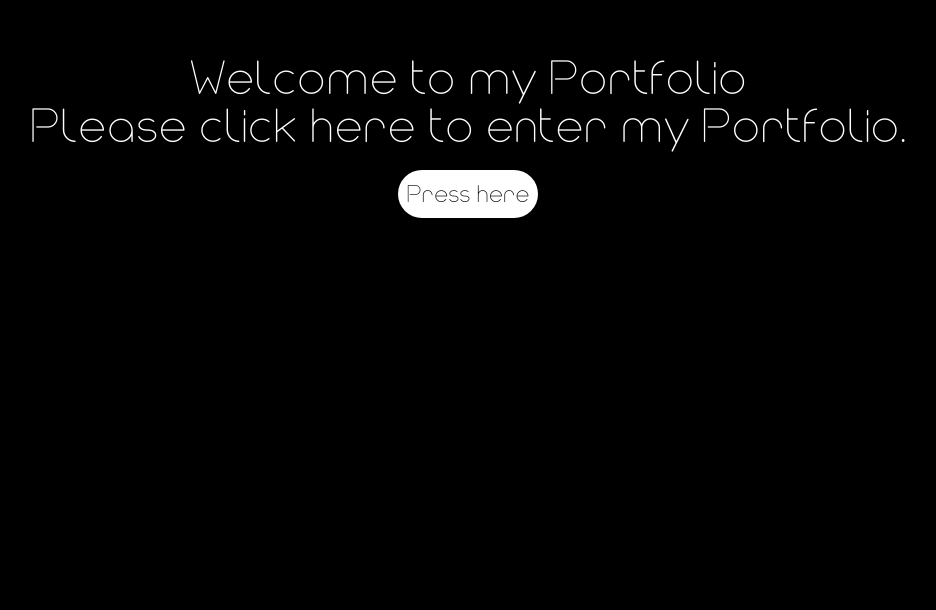
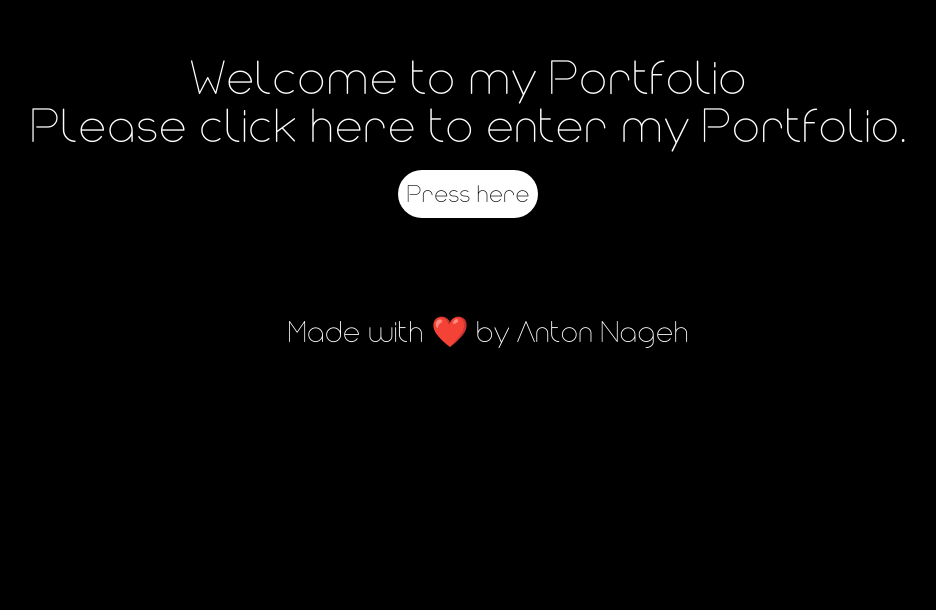
Before and after one commit to AntonNageh/PortfolioTemplate, a React (Vite) app: page / in a window 1280 px wide. Shown: the part 190-800 px from the top of the page, without its empty margins (172-1108 px from the left). Built offline with nearby package versions, Linux system fonts and the light colour scheme.

Commit message:
FooterAdded

```diff
--- a/src/App.jsx
+++ b/src/App.jsx
@@ -24,6 +24,7 @@ function App() {
         <Route path="/contact" element={<Contact/>}/>
       </Routes>
       </BrowserRouter>
+
     </div>
 
   )
--- a/src/Main Components/Footer/Footer.jsx
+++ b/src/Main Components/Footer/Footer.jsx
@@ -1,7 +1,9 @@
 
 const Footer = () => {
   return (
-    <div>Footer</div>
+    <div className="text-white flex flex-row md:justify-around w-full text-sm md:pl-10 md:pb-5 md:pt-24">
+        <h1 className="text-3xl ">Made with ❤️ by Anton Nageh</h1>
+    </div>
   )
 }
 
--- a/src/Pages/Landpage/Landpage.jsx
+++ b/src/Pages/Landpage/Landpage.jsx
@@ -256,6 +256,7 @@ const Landpage = () => {
             ref={Video2Ref}
     />
     </div>
+
     </>
 
   );
--- a/src/Pages/Welcome/Welcome.jsx
+++ b/src/Pages/Welcome/Welcome.jsx
@@ -1,6 +1,7 @@
 import { useEffect } from "react";
 import 'animate.css';
 import './Welcome.css';
+import Footer from "../../Main Components/Footer/Footer";
 function Welcome () {
     useEffect(()=>{
 
@@ -30,6 +31,7 @@ function Welcome () {
             <h1 id="NowText" className="text-6xl hidden font-extrabold Scrollup md:mt-[5rem]">now :)  </h1>
             </div>
 
+            <Footer/>
        </div>
     );
 };
--- a/src/Projects/Project.jsx
+++ b/src/Projects/Project.jsx
@@ -32,6 +32,7 @@ const Project = ({ name, subname, paragraph, thumbnail1, thumbnail2 }) => {
     });
   }, []);
   return (
+    <>
     <div>
       <div className='md:mx-auto flex flex-col md:flex-row md:-mt-32 md:-ml-12'>
         <div className='md:p-5 py-5'>
@@ -65,6 +66,7 @@ const Project = ({ name, subname, paragraph, thumbnail1, thumbnail2 }) => {
         </div>
       </div>
     </div>
+  </>
   );
 };
 
```
